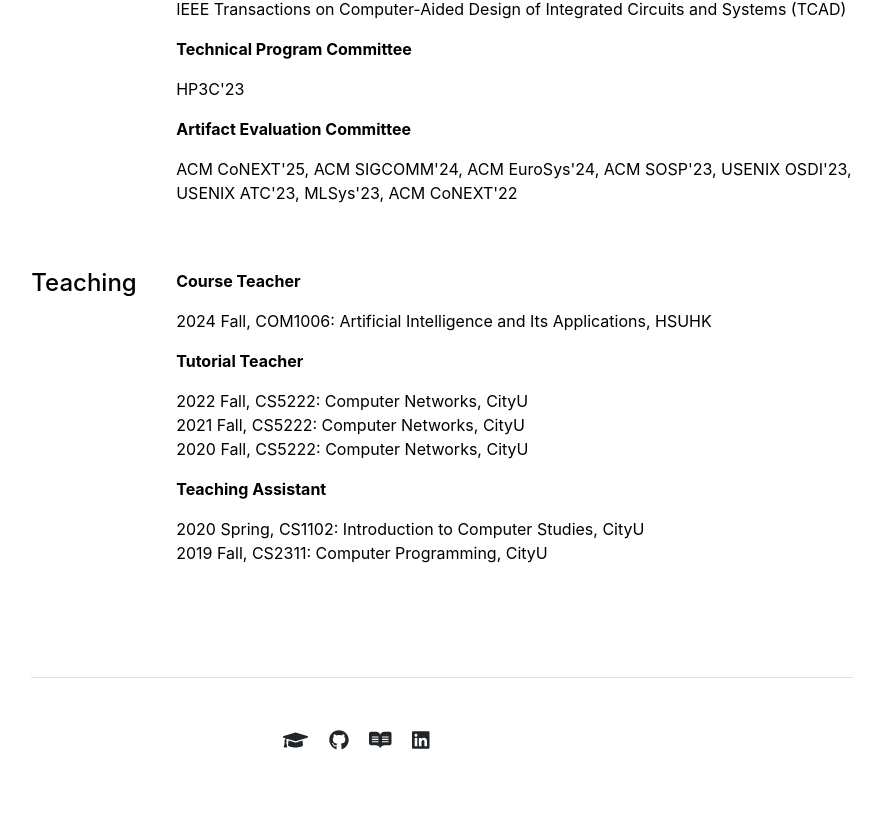
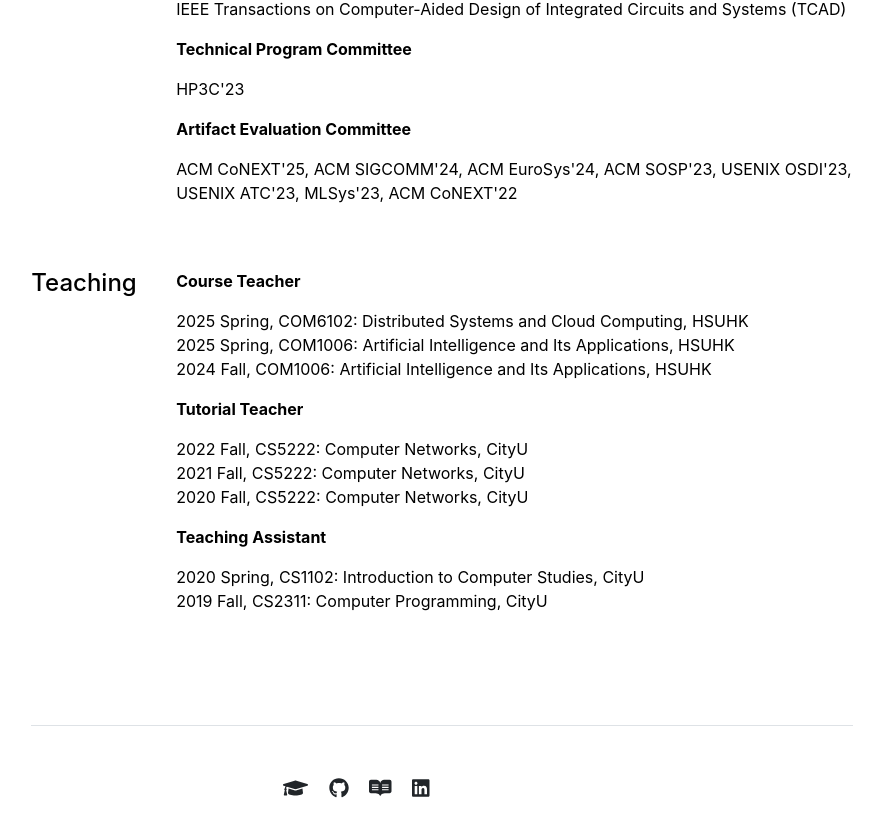
Before and after one commit to kanonjz/academic, a Jekyll site: the page built from cv.md, in a window 1280 px wide and 900 px high, scrolled down 1307 px. Shown: the top 837 px of the window, without its empty margins (198-1080 px from the left). Built offline with Jekyll 4.4.1, drawn with Linux system fonts in a browser that asks for light colours.

Commit message:
update teaching

```diff
--- a/_data/cv/teaching.yml
+++ b/_data/cv/teaching.yml
@@ -1,5 +1,7 @@
 - title: 'Course Teacher'
-  venue: '2024 Fall, COM1006: Artificial Intelligence and Its Applications, HSUHK'
+  venue: '2025 Spring, COM6102: Distributed Systems and Cloud Computing, HSUHK
+  </br>2025 Spring, COM1006: Artificial Intelligence and Its Applications, HSUHK
+  </br>2024 Fall, COM1006: Artificial Intelligence and Its Applications, HSUHK'
 
 - title: 'Tutorial Teacher'
   venue: '2022 Fall, CS5222: Computer Networks, CityU</br> 2021 Fall, CS5222: Computer Networks, CityU</br> 2020 Fall, CS5222: Computer Networks, CityU'
```
